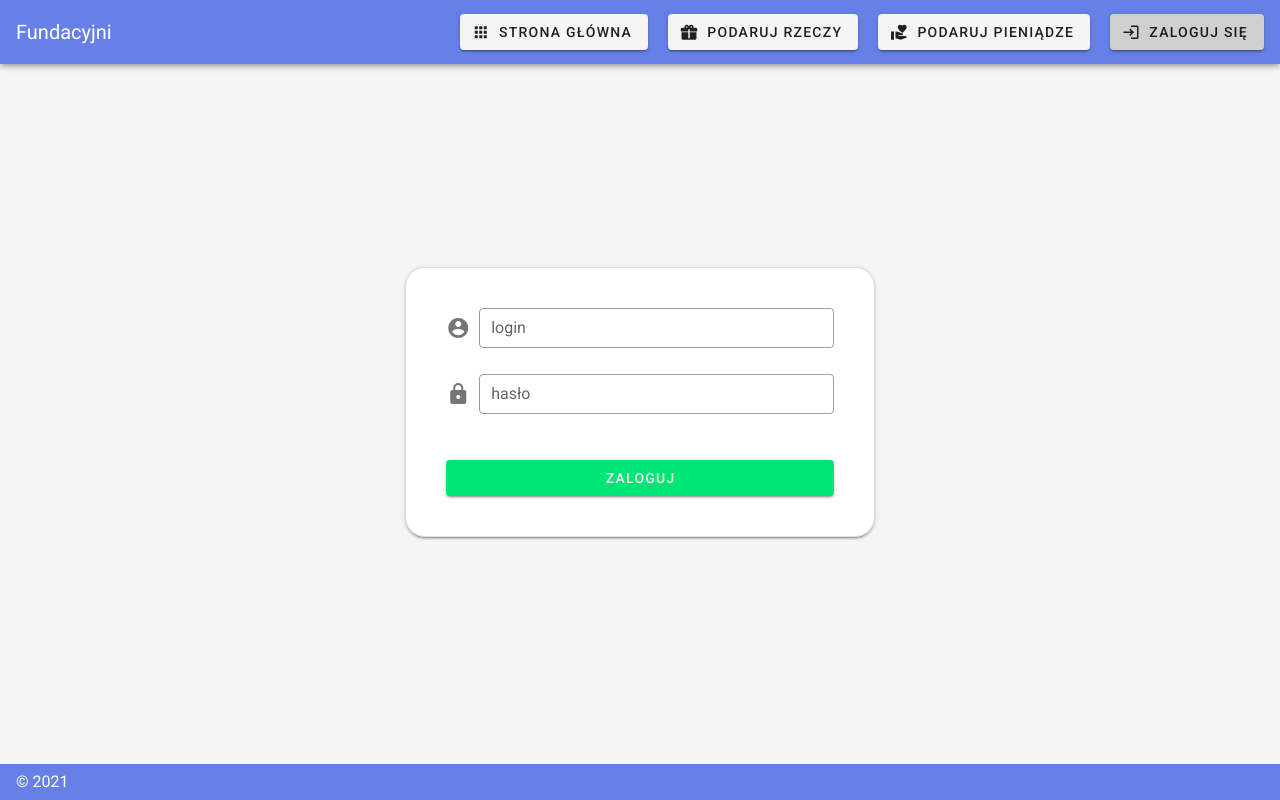
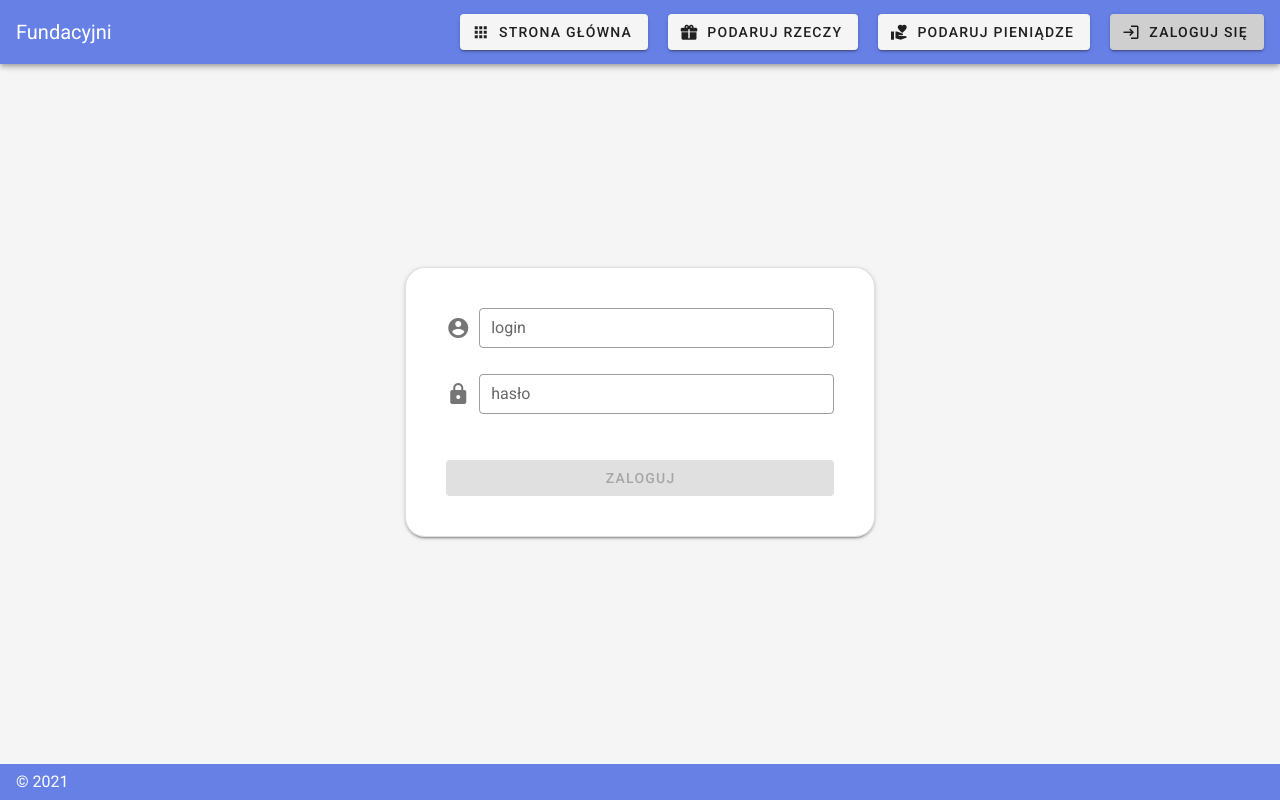
Before and after one commit to Fundacyjni/frontend, a Nuxt app: page /login in a window 1280 px wide. Built offline with nearby package versions, Linux system fonts and the light colour scheme.

Commit message:
fix: don't enable the login button before the form is filled out

```diff
--- a/pages/login.vue
+++ b/pages/login.vue
@@ -2,7 +2,7 @@
   <v-row align="center" justify="center" style="height: 100%">
     <v-col sm="8" md="5" lg="5" xl="3">
       <v-card class="pa-10" elevation="2" outlined style="border-radius: 20px">
-        <v-form ref="form" v-model="valid" lazy-validation>
+        <v-form v-model="valid">
           <v-text-field
             v-model="username"
             :rules="loginRules"
@@ -40,15 +40,14 @@
 export default {
   data() {
     return {
-      valid: true,
+      valid: false,
       username: '',
       password: '',
       loginRules: [(v) => !!v || 'Uzupełnij puste pola'],
     }
   },
   methods: {
-    async validate() {
-      await this.$refs.form.validate()
+    validate() {
       if (this.valid) alert('Pomyślnie zalogowano :)')
     },
   },
```
